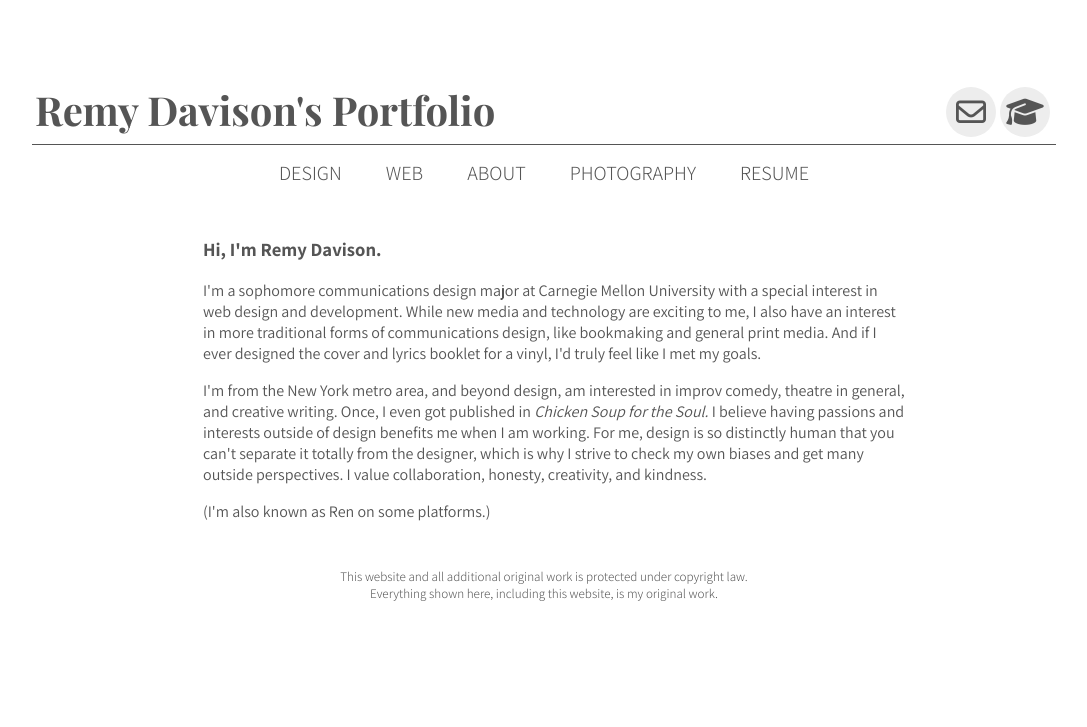
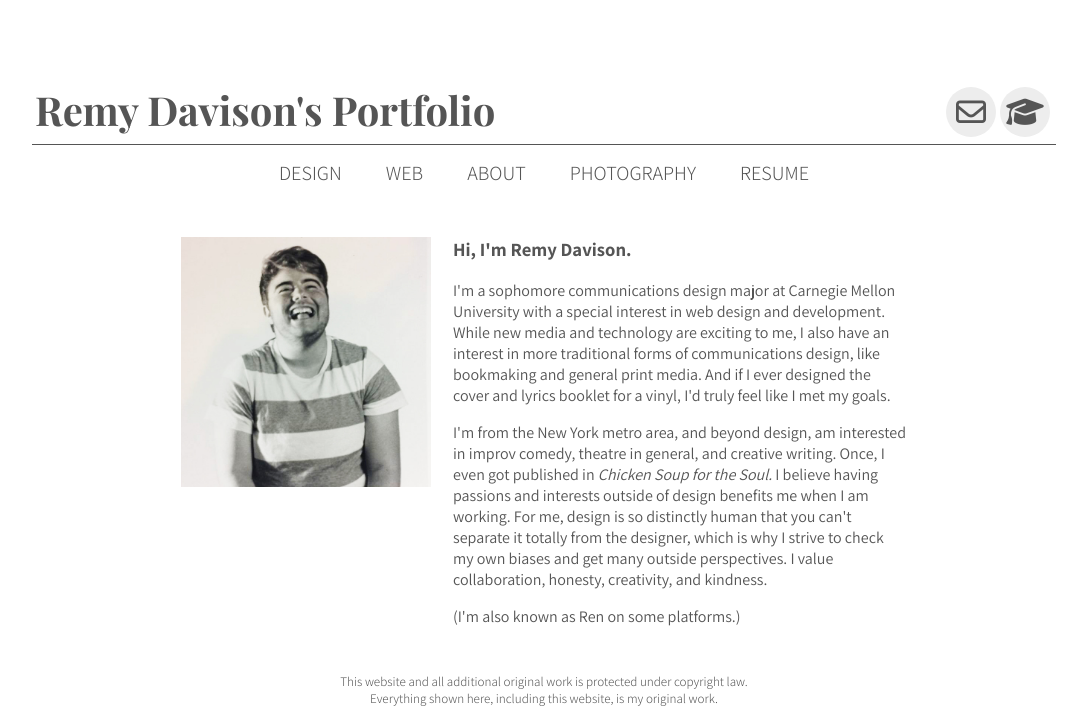
Before and after one commit to rendavison/portfolioWebsite, a Flask app: page /about in a window 1280 px wide. Shown: the top 727 px of the page, without its empty margins (96-1183 px from the left). Run offline with Flask 2, Linux system fonts and the light colour scheme; grey boxes labelled with a size stand in for pictures from a placeholder-image service; some libraries are stand-ins or nearby versions; some web fonts are replaced.

Commit message:
added photo to about page

```diff
--- a/app/templates/about.html
+++ b/app/templates/about.html
@@ -5,7 +5,7 @@
     <tr>
 
       <td valign="top">
-        <img src="http://placehold.it/400x600" style="display:none"/>
+        <img width="250px" src="{{ url_for('static', filename='images/alyss_bw.jpg') }}"/>
       </td>
 
       <td valign="top">
```
Also changed, not shown: app/static/images/alyss_bw.jpg (added).
